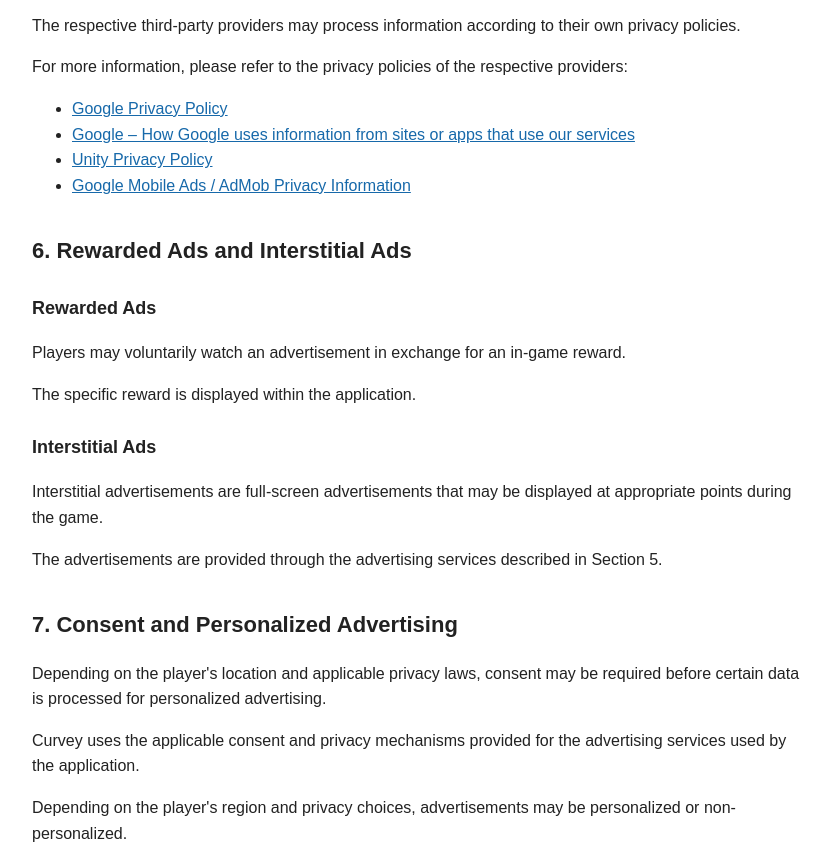
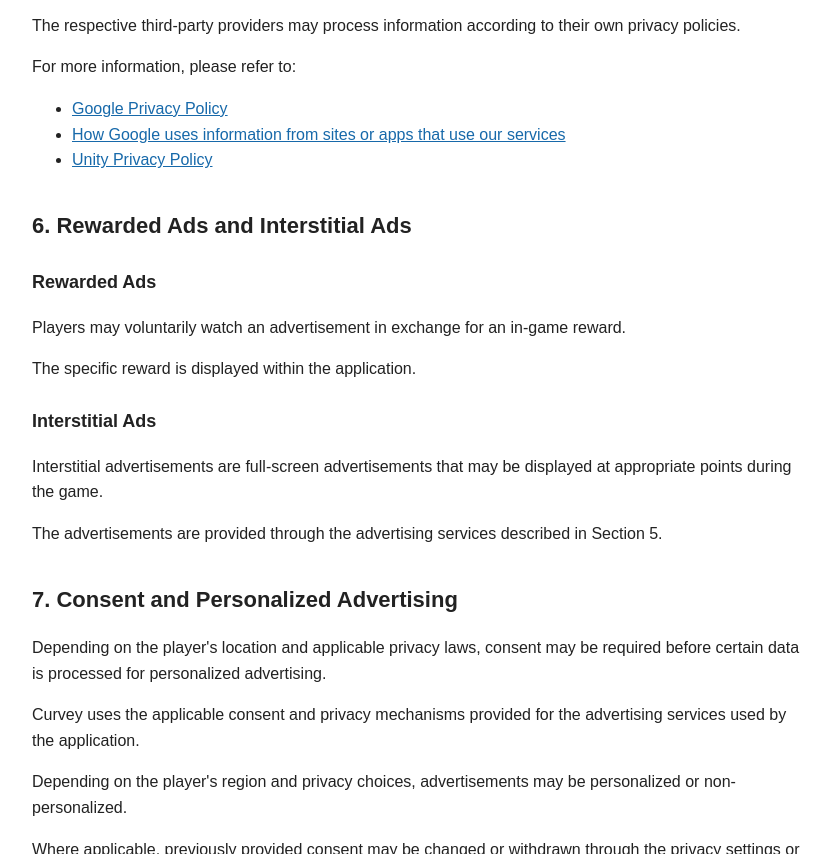
Before and after one commit to keygamesmobile/curvey-privacy-policy, a plain HTML site: page index.html in a window 1280 px wide. Shown: the part 2748-3602 px from the top of the page, without its empty margins (223-1053 px from the left). Drawn offline with Linux system fonts and the light colour scheme.

Commit message:
Update index.html

```diff
--- a/index.html
+++ b/index.html
@@ -255,7 +255,10 @@
     <li>Preventing fraud and abuse</li>
     <li>Limiting the frequency of advertisements</li>
     <li>Providing and maintaining advertising services</li>
-        <li>Personalized advertising where legally permitted and where an appropriate legal basis or consent exists</li>
+    <li>
+        Personalized advertising where legally permitted and where an
+        appropriate legal basis or consent exists
+    </li>
 </ul>
 
 <p>
@@ -264,8 +267,7 @@
 </p>
 
 <p>
-        For more information, please refer to the privacy policies of
-        the respective providers:
+    For more information, please refer to:
 </p>
 
 <ul>
@@ -281,7 +283,7 @@
         <a href="https://policies.google.com/technologies/partner-sites"
            target="_blank"
            rel="noopener noreferrer">
-                Google – How Google uses information from sites or apps that use our services
+            How Google uses information from sites or apps that use our services
         </a>
     </li>
 
@@ -292,16 +294,7 @@
             Unity Privacy Policy
         </a>
     </li>
-
-        <li>
-            <a href="https://developers.google.com/admob/unity/privacy"
-               target="_blank"
-               rel="noopener noreferrer">
-                Google Mobile Ads / AdMob Privacy Information
-            </a>
-        </li>
 </ul>
-
 
     <h2>6. Rewarded Ads and Interstitial Ads</h2>
 
```
Lines whose indentation alone changed are shown as unchanged.
